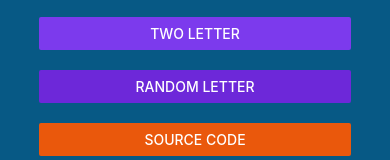
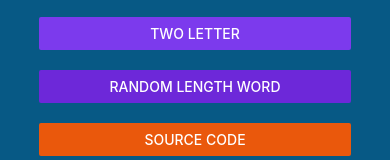
Before and after one commit to spookyorange/S-P-E-L-L, a React Native app: screen /Home in a window 390 px wide. Shown: the part 198-358 px from the top of the page. Built offline with nearby package versions, Linux system fonts and the light colour scheme.

Commit message:
updated a button

```diff
--- a/src/components/HomeScreen.js
+++ b/src/components/HomeScreen.js
@@ -15,7 +15,11 @@ const HomeScreen = () => {
         <Button title={'Two letter'} color="#7c3aed" onPress={() => {}} />
       </View>
       <View style={styles.buttonContainer}>
-        <Button title={'Random letter'} color="#6d28d9" onPress={() => {}} />
+        <Button
+          title={'Random Length word'}
+          color="#6d28d9"
+          onPress={() => {}}
+        />
       </View>
       <View style={styles.buttonContainer}>
         <Button title={'Source Code'} color="#ea580c" onPress={() => {}} />
```
